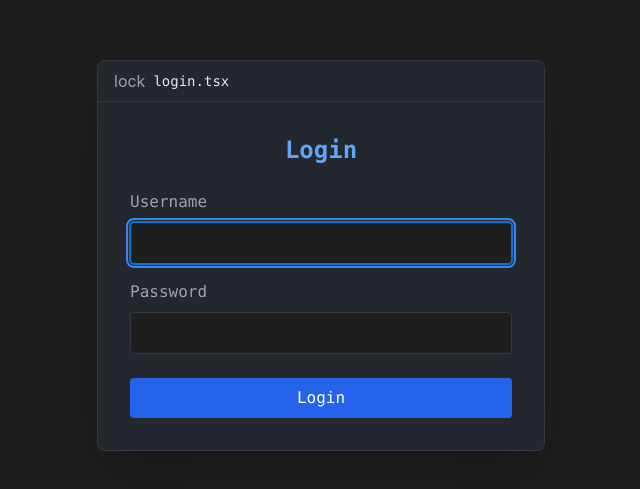
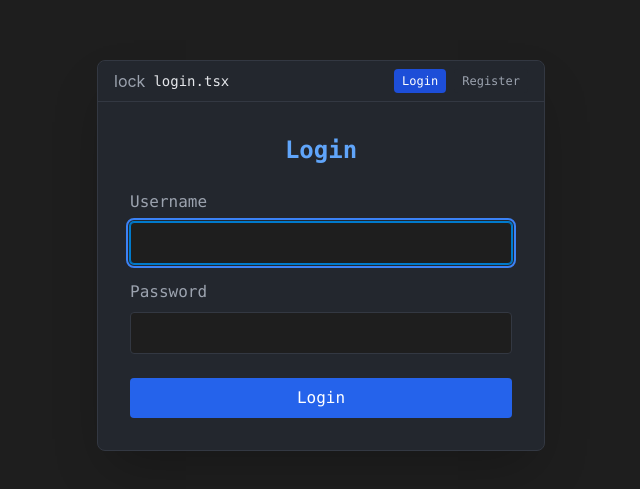
Before and after one commit to arpitdhuriya/futstfb, a React (Vite) app: page /login in a window 1280 px wide. Shown: the part 145-634 px from the top of the page, without its empty margins (319-959 px from the left). Built offline with nearby package versions, Linux system fonts and the light colour scheme.

Commit message:
register page

```diff
--- a/src/pages/LoginPage.tsx
+++ b/src/pages/LoginPage.tsx
@@ -3,22 +3,38 @@ import React, { useState } from "react";
 const LoginPage = ({ onLogin }: { onLogin: (role: string) => void }) => {
   const [username, setUsername] = useState("");
   const [password, setPassword] = useState("");
+  const [mode, setMode] = useState<"login" | "register">("login");
   const [error, setError] = useState("");
+  const [success, setSuccess] = useState("");
 
-  const handleLogin = async () => {
+  const handleSubmit = async () => {
     setError("");
+    setSuccess("");
+    const endpoint =
+      mode === "login"
+        ? "http://localhost:8000/api/login"
+        : "http://localhost:8000/api/register";
+    const formBody = new URLSearchParams();
+    formBody.append("username", username);
+    formBody.append("password", password);
+
     try {
-      const res = await fetch("http://localhost:8000/api/login", {
+      const res = await fetch(endpoint, {
         method: "POST",
         headers: { "Content-Type": "application/x-www-form-urlencoded" },
-        body: JSON.stringify({ username, password }),
+        body: formBody.toString(),
       });
       const data = await res.json();
       if (res.ok) {
-        localStorage.setItem("token", data.token);
-        onLogin(data.role);
+        if (mode === "login") {
+          // No token in backend, but keeping for future JWT support
+          onLogin(data.role);
+        } else {
+          setSuccess("Registration successful! You can now log in.");
+          setMode("login");
+        }
       } else {
-        setError(data.error || "Login failed");
+        setError(data.detail || data.error || "Operation failed");
       }
     } catch {
       setError("Server error");
@@ -32,10 +48,44 @@ const LoginPage = ({ onLogin }: { onLogin: (role: string) => void }) => {
         <div className="bg-[#23272e] border border-[#333842] rounded-lg shadow-2xl w-full max-w-md">
           <div className="flex items-center px-4 py-2 border-b border-[#333842] bg-[#23272e] rounded-t-lg">
             <span className="text-gray-400 mr-2 material-icons">lock</span>
-            <span className="text-gray-200 font-mono text-sm">login.tsx</span>
+            <span className="text-gray-200 font-mono text-sm">
+              {mode === "login" ? "login.tsx" : "register.tsx"}
+            </span>
+            <div className="ml-auto flex gap-2">
+              <button
+                className={`text-xs px-2 py-1 rounded font-mono ${
+                  mode === "login"
+                    ? "bg-blue-700 text-white"
+                    : "bg-[#23272e] text-gray-400 hover:bg-[#333842]"
+                }`}
+                onClick={() => {
+                  setMode("login");
+                  setError("");
+                  setSuccess("");
+                }}
+              >
+                Login
+              </button>
+              <button
+                className={`text-xs px-2 py-1 rounded font-mono ${
+                  mode === "register"
+                    ? "bg-blue-700 text-white"
+                    : "bg-[#23272e] text-gray-400 hover:bg-[#333842]"
+                }`}
+                onClick={() => {
+                  setMode("register");
+                  setError("");
+                  setSuccess("");
+                }}
+              >
+                Register
+              </button>
+            </div>
           </div>
           <div className="p-8">
-            <h2 className="text-2xl font-bold mb-6 text-blue-400 text-center font-mono">Login</h2>
+            <h2 className="text-2xl font-bold mb-6 text-blue-400 text-center font-mono">
+              {mode === "login" ? "Login" : "Register"}
+            </h2>
             <label className="block text-gray-400 mb-2 font-mono">Username</label>
             <input
               className="w-full mb-4 p-2 bg-[#1e1e1e] border border-[#333842] rounded text-gray-200 font-mono"
@@ -51,11 +101,12 @@ const LoginPage = ({ onLogin }: { onLogin: (role: string) => void }) => {
               onChange={e => setPassword(e.target.value)}
             />
             {error && <div className="text-red-500 mb-4 font-mono">{error}</div>}
+            {success && <div className="text-green-500 mb-4 font-mono">{success}</div>}
             <button
               className="w-full bg-blue-600 text-white py-2 rounded hover:bg-blue-700 font-mono transition"
-              onClick={handleLogin}
+              onClick={handleSubmit}
             >
-              Login
+              {mode === "login" ? "Login" : "Register"}
             </button>
           </div>
         </div>
```
Also changed, not shown: 2 other files (tests, documents, lock files or other folders).
